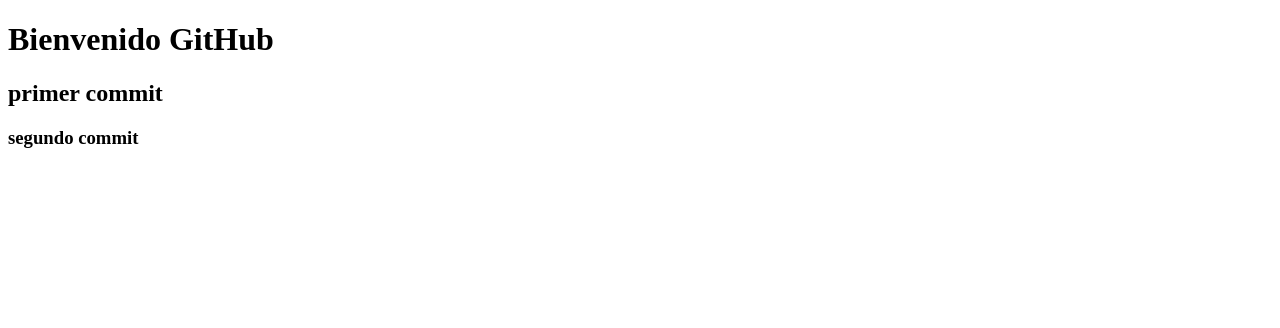
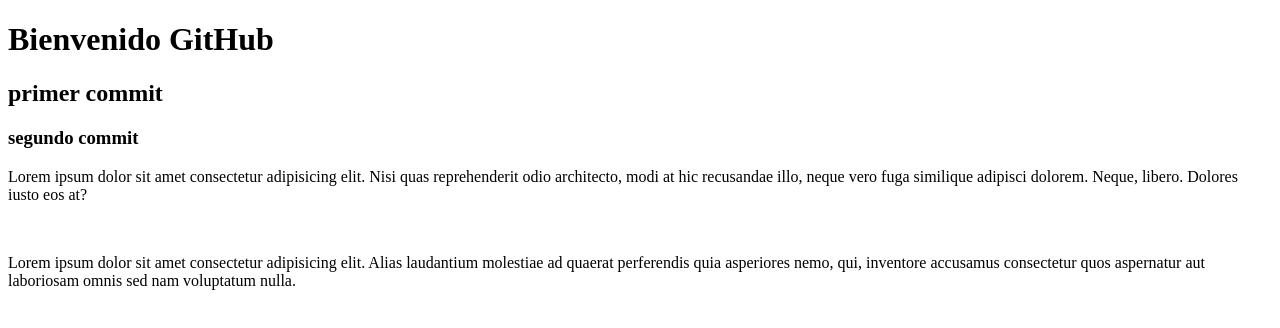
Before and after one commit to juanigremes/prueba1, a plain HTML site: page index.html in a window 1280 px wide. Drawn offline with Linux system fonts and the light colour scheme.

Commit message:
parrafo de gatitos

```diff
--- a/index.html
+++ b/index.html
@@ -10,5 +10,11 @@
     <h1>Bienvenido GitHub</h1>
     <h2>primer commit</h2>
     <h3>segundo commit</h3>
+
+    <div>
+        <p>Lorem ipsum dolor sit amet consectetur adipisicing elit. Nisi quas reprehenderit odio architecto, modi at hic recusandae illo, neque vero fuga similique adipisci dolorem. Neque, libero. Dolores iusto eos at?</p>
+        <img src="" alt="">
+        <p>Lorem ipsum dolor sit amet consectetur adipisicing elit. Alias laudantium molestiae ad quaerat perferendis quia asperiores nemo, qui, inventore accusamus consectetur quos aspernatur aut laboriosam omnis sed nam voluptatum nulla.</p>
+    </div>
 </body>
 </html>
```
